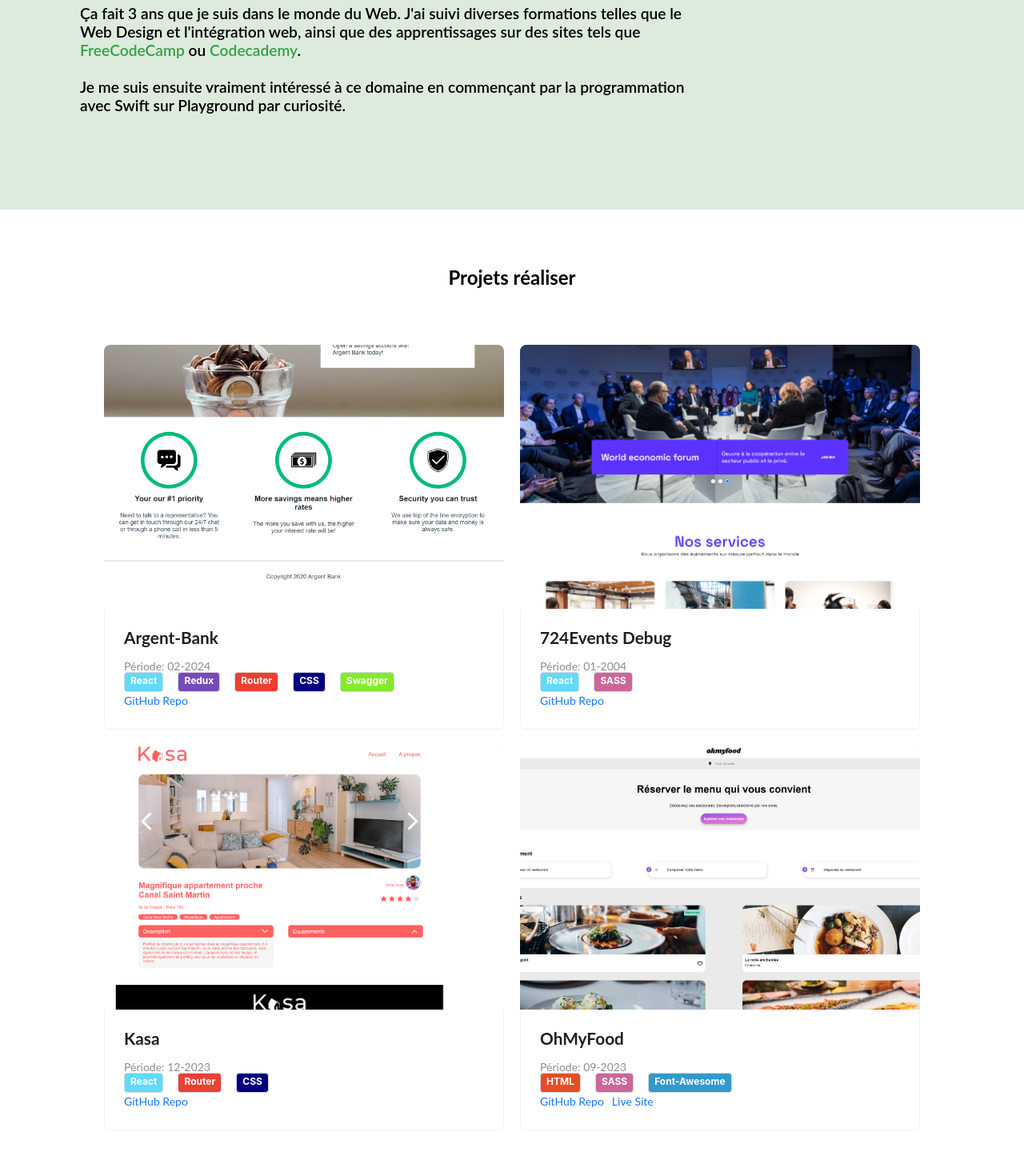
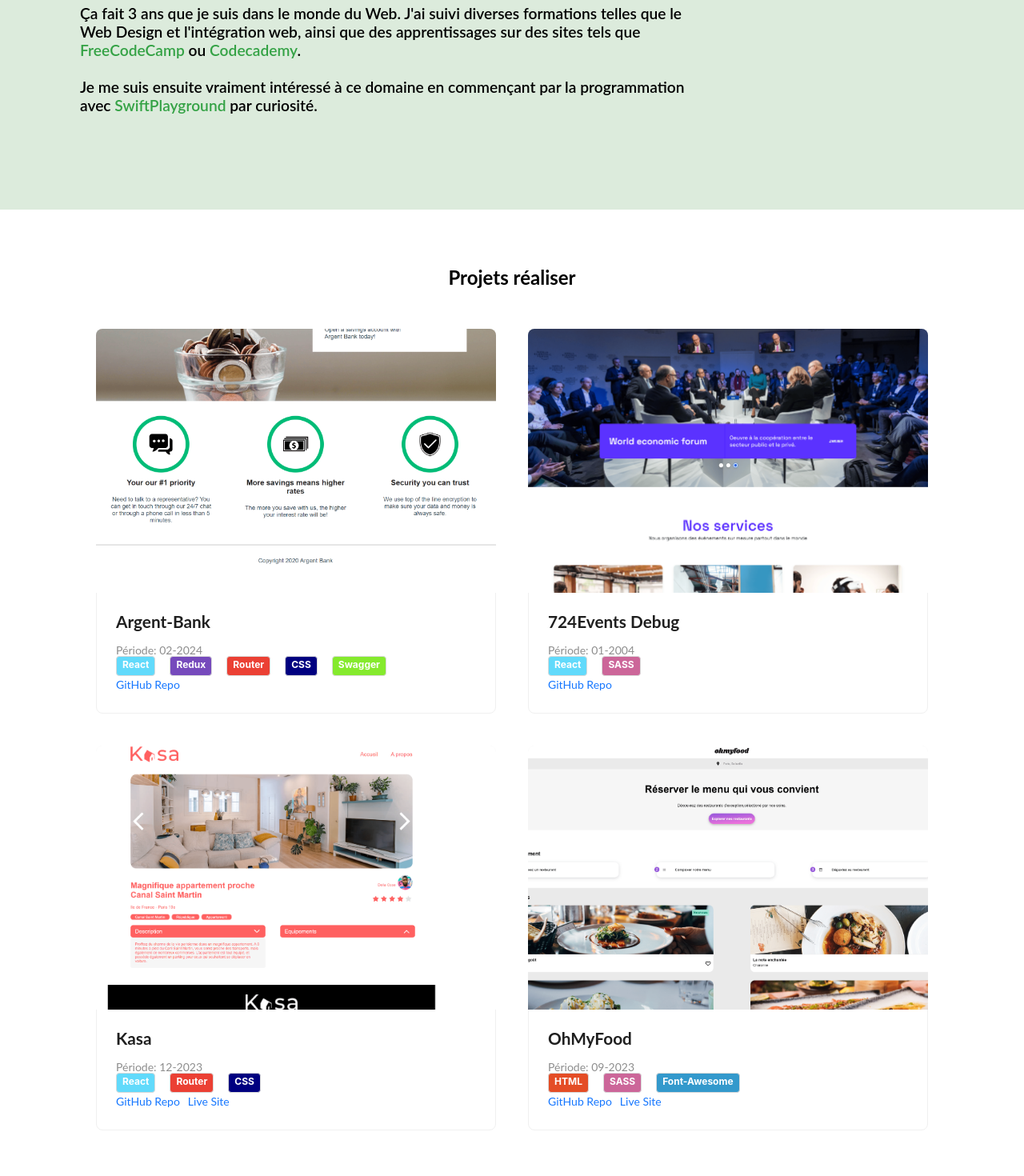
Before and after one commit to vYna-Yvan/Portfolio, a React (Create React App) app: page / in a window 1280 px wide. Shown: the part 740-2210 px from the top of the page at 80% size. Built offline with nearby package versions, Linux system fonts and the light colour scheme.

Commit message:
responive, Modal descritpion,

```diff
--- a/src/components/aboutMe/AboutMe.js
+++ b/src/components/aboutMe/AboutMe.js
@@ -22,7 +22,14 @@
           <br />
           <br />
           Je me suis ensuite vraiment intéressé à ce domaine en commençant par
-          la programmation avec Swift sur Playground par curiosité.
+          la programmation avec{" "}
+          <Link
+            to="https://www.apple.com/fr/swift/playgrounds/"
+            target="_blank"
+          >
+            SwiftPlayground
+          </Link>{" "}
+          par curiosité.
         </p>
       </div>
     </div>
--- a/src/components/aboutMe/aboutMe.scss
+++ b/src/components/aboutMe/aboutMe.scss
@@ -3,6 +3,10 @@
 .about-me {
     background-color: rgba(64, 142, 64, 0.182);
     padding: 100px 200px 100px 100px;
+
+    @media screen and (max-width: 1024px) {
+        padding: 70px 50px;
+    }
 
     @media screen and (max-width: 768px) {
         padding: 30px 30px 30px 30px;
--- a/src/components/banner/Banner.js
+++ b/src/components/banner/Banner.js
@@ -16,7 +16,7 @@
         <p>
           J’ai 22 ans, et je suis actuellement dans une formation
           <br />
-          chez Openclassroom pour 2024 j'espère passer au niveau supérieur
+          chez Openclassroom, pour 2024 j'espère passer au niveau supérieur
           <br />
           et faire une alternance dans une entreprise pour gagner en expérience
           et connaissance.
--- a/src/components/banner/banner.scss
+++ b/src/components/banner/banner.scss
@@ -1,5 +1,4 @@
 @import url(../../sass/root.scss);
-
 
 .banner {
     display: flex;
@@ -7,9 +6,13 @@
     background-image: url(../../assets/images/Forest.jpg);
     background-size: cover;
     background-position: center center;
-    object-fit: cover;
     width: 100%;
     padding: 40px 40px;
+
+    @media screen and (max-width: 1024px) {
+        padding: 30px 30px;
+        /* Ajustez le padding pour les écrans de bureau jusqu'à 1024px */
+    }
 }
 
 .banner-info {
@@ -37,7 +40,6 @@
     .contact-banner {
         display: flex;
         flex-direction: row;
-
         gap: 20px;
         width: auto;
 
@@ -56,14 +58,10 @@
 
             @media screen and (max-width: 768px) {
                 font-size: 14px;
-
-
-
             }
         }
 
         .github {
-            width: auto;
             display: flex;
             flex-direction: row;
             align-items: center;
@@ -76,7 +74,6 @@
             img {
                 height: 30px;
                 width: 30px;
-
             }
         }
     }
--- a/src/components/projets/Projet.js
+++ b/src/components/projets/Projet.js
@@ -31,7 +31,7 @@
 }) => (
   <Card
     hoverable
-    style={{ width: 500 }}
+    style={{ width: "500px" }} // Ajustement pour la largeur maximale
     cover={<img alt={title} src={image} />}
     onClick={onClick}
   >
@@ -73,8 +73,10 @@
     stacks: ["React", "Redux", "Router", "CSS", "Swagger"],
     githubRepo: "https://github.com/vYna-Yvan/Argent-Bank-React",
     liveSite: "",
-    description:
-      "Une application bancaire en ligne permettant de gérer vos finances.",
+    description: `Une application bancaire en ligne permettant de gérer vos finances.
+    J'ai complété la création d'une application bancaire en ligne permettant de gérer vos finances.
+    J'ai utilisé React pour son développement, intégré Redux pour sa gestion, et implémenté les fonctionnalités de connexion,
+    déconnexion et visualisation du profil. J'ai suivi les bonnes pratiques de développement et utilisé les routes API déjà disponibles.`,
   },
   {
     title: "724Events Debug",
@@ -83,8 +85,13 @@
     stacks: ["React", "SASS"],
     githubRepo: "https://github.com/vYna-Yvan/724events",
     liveSite: "",
-    description:
-      "Une application de gestion d'événements pour aider les organisateurs à suivre les participants.",
+    description: `Une application de gestion d'événements pour aider les organisateurs à suivre les participants.
+    En tant que développeur front-end freelance, j'ai été sollicité par l'agence événementielle 724events pour finaliser la nouvelle version de leur site vitrine.
+     Le site avait déjà été complété, mais des bugs persistaient, entravant son bon fonctionnement pour les visiteurs.
+     Jean-Baptiste, le directeur Marketing de l'agence, m'a envoyé le code du site avec une liste de tests unitaires et fonctionnels à effectuer pour détecter les erreurs.
+      Après avoir accepté la mission, j'ai examiné le code et suivi les instructions de Jean-Baptiste pour identifier et corriger les problèmes.
+      J'ai également complété le cahier de recette, en ajoutant tous les scénarios nécessaires pour vérifier que le site fonctionne correctement.
+      Maintenant que j'ai terminé les tests et les corrections nécessaires, le site devrait être prêt à être publié sans aucun bug gênant.`,
   },
   {
     title: "Kasa",
@@ -92,9 +99,12 @@
     date: "12-2023",
     stacks: ["React", "Router", "CSS"],
     githubRepo: "https://github.com/username/kasa-repo",
-    liveSite: "",
-    description:
-      "Une application de location d'appartements pour des séjours courts.",
+    liveSite: "https://vyna-yvan.github.io/kasa/",
+    description: `Une application de location d'appartements pour des séjours courts.
+    J'ai rénové le site de Kasa, une entreprise de location d'appartements.
+    J'ai utilisé JavaScript pour le côté technique et React pour le design.
+    Avec les directives de Laura et les maquettes de Paul, j'ai créé une nouvelle interface utilisateur.
+    Après avoir ajouté les annonces de logements, j'ai terminé le projet avec succès.`,
   },
   {
     title: "OhMyFood",
@@ -103,8 +113,11 @@
     stacks: ["HTML", "SASS", "Font-Awesome"],
     githubRepo: "https://github.com/vYna-Yvan/OhMyFood",
     liveSite: "https://vyna-yvan.github.io/OhMyFood/",
-    description:
-      "Une application de commande de repas en ligne avec des animations attractives.",
+    description: `Une application de commande de repas en ligne avec des animations attractives.
+      J'ai travaillé sur un projet pour Ohmyfood en tant que développeur junior.
+      Notre mission était de créer un site pour afficher les menus des restaurants.
+      Les clients pouvaient composer leur propre menu. Après avoir convaincu 4 restaurateurs de participer,
+      j'ai développé le site en utilisant les maquettes fournies. Maintenant, le projet est terminé.`,
   },
 ];
 
@@ -141,10 +154,11 @@
         open={modalVisible}
         onCancel={closeModal}
         footer={null}
+        className="project-modal"
       >
         {selectedProject && (
           <div>
-            <p>{selectedProject.description}</p>
+            <p className="modal-description">{selectedProject.description}</p>
             <div className="technologies">
               {selectedProject.stacks.map((stack, index) => (
                 <Tag
--- a/src/components/projets/projet.scss
+++ b/src/components/projets/projet.scss
@@ -17,5 +17,4 @@
         padding: 90px 55px 35px;
     }
 
-
 }
--- a/src/components/skills/skills.scss
+++ b/src/components/skills/skills.scss
@@ -23,6 +23,8 @@
         padding: 0 50px;
 
         @media screen and (max-width: 768px) {
+            display: flex;
+            flex-direction: column;
             padding: 20px;
         }
 
--- a/src/pages/Home.js
+++ b/src/pages/Home.js
@@ -7,7 +7,7 @@
 
 const Home = () => {
   return (
-    <div className="main-container">
+    <main className="main-container">
       <Banner />
       <AboutMe />
       <div id="projets" className="projects">
@@ -15,7 +15,7 @@
         <ProjectCard />
       </div>
       <Skills id="skills" />
-    </div>
+    </main>
   );
 };
 
--- a/src/sass/Home.scss
+++ b/src/sass/Home.scss
@@ -2,17 +2,19 @@
 
 .main-container {
     width: 100%;
-
 }
-
-
 
 .projects {
     display: flex;
     flex-direction: column;
     justify-content: center;
     align-items: center;
-    padding: 50px 50px;
+    padding: 50px 0;
+
+    @media screen and (max-width: 1024px) {
+        padding: 30px;
+        /* Ajustez le padding pour les écrans de bureau jusqu'à 1024px */
+    }
 
     @media screen and (max-width: 768px) {
         padding: 0;
@@ -20,11 +22,28 @@
 
     .card-list {
         display: flex;
-        flex-direction: row;
         flex-wrap: wrap;
-        gap: 20px;
-        padding: 50px;
+        gap: 40px;
+        padding: 30px;
         justify-content: center;
+
+        @media screen and (max-width: 1100px) {
+            display: grid;
+            width: 100%;
+            grid-template-columns: repeat(auto-fit, minmax(40%, 1fr));
+            padding: 0 20px;
+            justify-content: center;
+
+            .ant-card {
+                width: 100% !important;
+            }
+        }
+
+        @media screen and (max-width: 1024px) {
+            display: flex;
+            flex-direction: column;
+            /* Affichage en colonnes */
+        }
 
         @media screen and (max-width: 768px) {
             width: 100%;
@@ -35,7 +54,6 @@
                 width: 100% !important;
             }
         }
-
     }
 
 
@@ -54,17 +72,15 @@
     .technologies {
         display: flex;
         flex-direction: row;
+        flex-wrap: wrap;
         gap: 10px;
-
 
         span {
             height: 25px;
             width: auto;
             text-align: center;
             font-weight: bold;
-
         }
-
     }
 
     .git-link {
@@ -73,4 +89,26 @@
         gap: 10px;
     }
 
+
 }
+
+.project-modal {
+    .ant-modal-title {
+        font-size: 24px;
+
+        @media screen and (max-width: 768px) {
+            font-size: 16px;
+        }
+    }
+
+
+
+
+    .modal-description {
+        font-size: larger;
+
+        @media screen and (max-width: 768px) {
+            font-size: small;
+        }
+    }
+}
```
